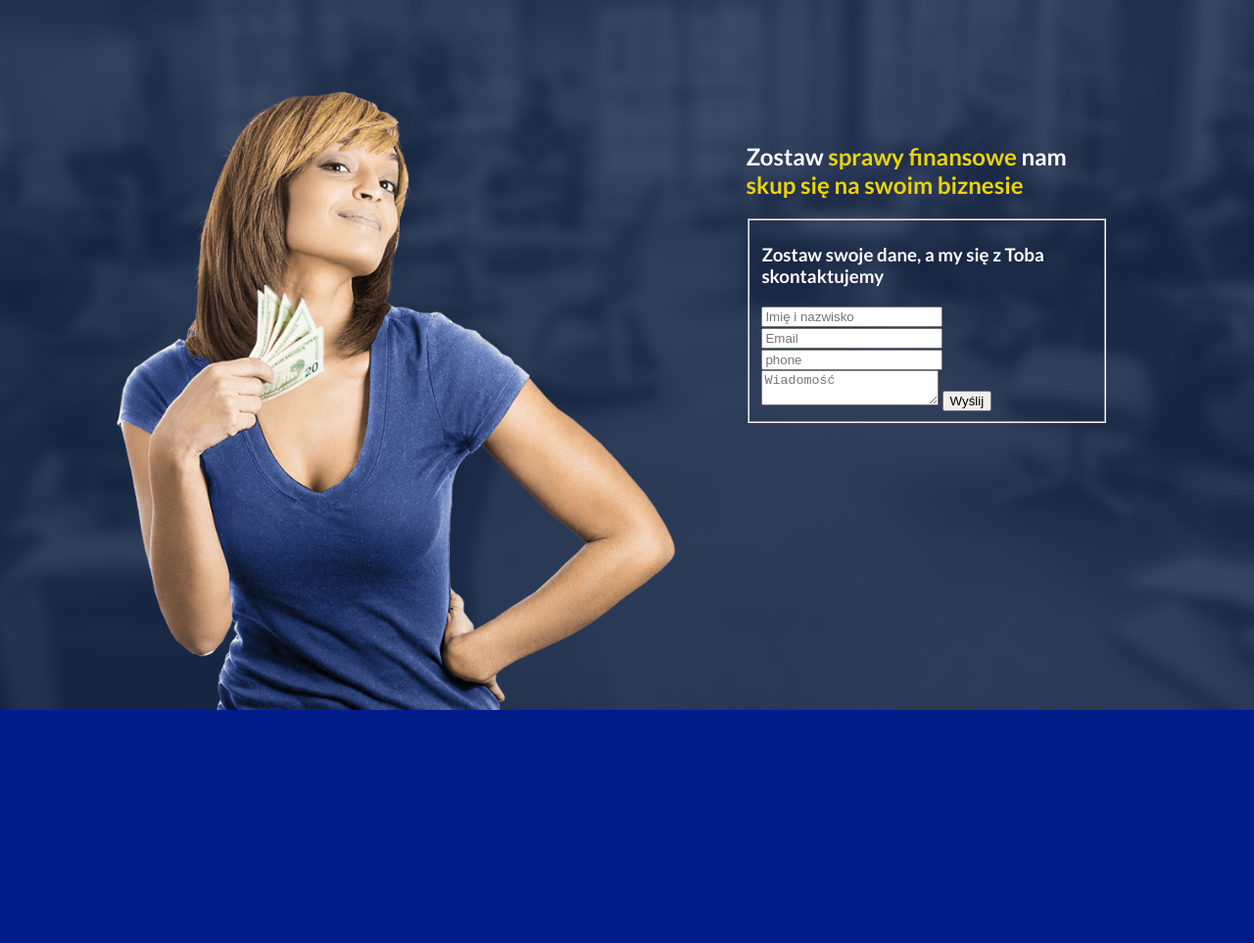
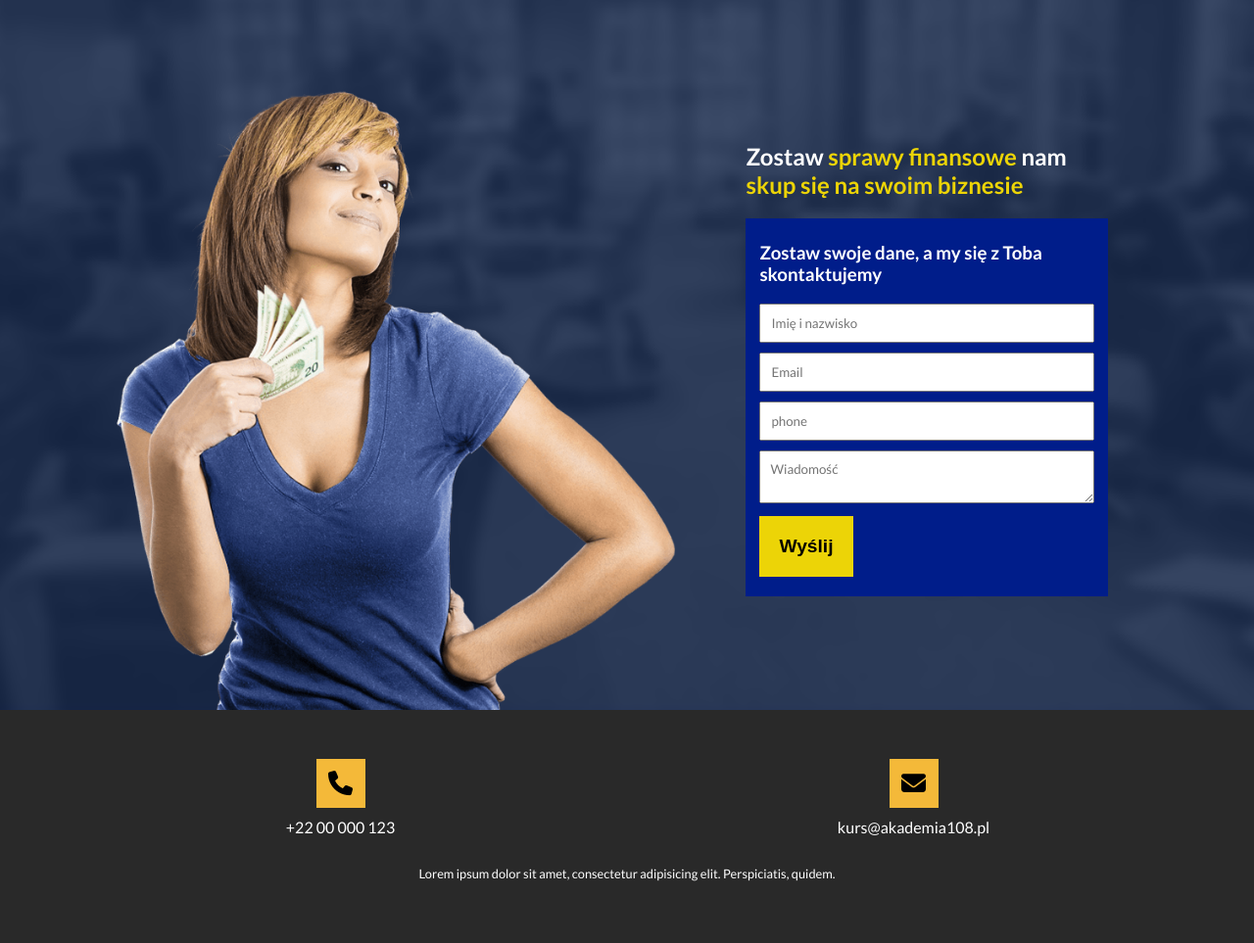
Before and after one commit to wasilionok/Sass-finanse, a website: page app/index.html in a window 1280 px wide. Shown: the part 75-1038 px from the top of the page at 98% size. Before the commit the page ends 800 px from the top, so only its background shows below. Drawn offline with nearby package versions, Linux system fonts and the light colour scheme.

```diff
--- a/app/index.html
+++ b/app/index.html
@@ -31,7 +31,7 @@
             <div class="form-section-right">
                 <h2 class="caption">Zostaw <span class="yellow">sprawy finansowe </span>nam <span class="yellow">skup się na swoim biznesie</span>
                 </h2>
-                   <form action="" id="main-form"></form>
+                <form action="" id="main-form">
                     <fieldset>
                         <h3>Zostaw swoje dane, a my się z Toba skontaktujemy</h3>
                         <input type="text" placeholder="Imię i nazwisko" id="form-name">
@@ -40,11 +40,26 @@
                         <textarea placeholder="Wiadomość" id="form-message"></textarea>
                         <input type="submit" value="Wyślij">
                     </fieldset>
+                </form>
             </div>
         </div>
     </section>
+<footer>
+    <div class="container">
+        <div class='col-1-2 phone-footer'>
+            <i class="fa fa-phone"></i>
+             <span class="phone">+22 00 000 123</span>
+        </div>
+        <div class='col-1-2 phone-footer'>
+            <i class="fa fa-envelope"></i>
+            <span class="mail">kurs@akademia108.pl</span>
+        </div>
+    </div>
+    <div class="container">
+       <p>Lorem ipsum dolor sit amet, consectetur adipisicing elit. Perspiciatis, quidem.</p>
 
-
+    </div>
+</footer>
 
 <!--    jQuery-->
     <script src="https://cdnjs.cloudflare.com/ajax/libs/jquery/3.2.1/jquery.min.js"></script>
--- /dev/null
+++ b/app/scss/_footer.scss
@@ -0,0 +1,26 @@
+footer{
+    background-color: $grey-color;
+    padding: 50px 0;
+    color: #fff;
+    .phone-footer{
+        text-align: center;
+        margin-bottom: 30px;
+        .fa{
+            background-color: #f4b939;
+            color: #000;
+            height: 50px;
+            width: 50px;
+
+            font-size: 25px;
+            text-align: center;
+            line-height: 50px;
+            display: block;
+            margin: auto;
+            margin-bottom: 10px;
+        }
+    }
+    p{
+        text-align: center;
+        font-size: 0.8em;
+    }
+}
--- a/app/scss/_form-section.scss
+++ b/app/scss/_form-section.scss
@@ -9,4 +9,27 @@
         @include right-col-elements;
         top:25%;
     }
+
+    #main-form{
+        background-color: $main-color;
+        fieldset{
+            border-style: none;
+        }
+        input:not([type='submit']), textarea{
+            @include inputs;
+            margin-bottom: 10px;
+            font-family: $main-font;
+
+        }
+        input[type='submit']{
+            @include inputs-submit;
+            margin-bottom: 10px;
+            transition: all .3s;
+
+            &:hover {
+                background-color: #fff;
+                cursor: pointer;
+            }
+        }
+    }
 }
--- a/app/scss/_header.scss
+++ b/app/scss/_header.scss
@@ -30,7 +30,7 @@
         width: 300px;
         .fa{
             @include fa-header;
-//            line-height: 45;
+            line-height: 45px;
         }
         span{
             display: block;
--- a/app/scss/_mixins.scss
+++ b/app/scss/_mixins.scss
@@ -9,3 +9,14 @@
     right: 8%;
     width: 370px;
 }
+@mixin inputs {
+    padding: 10px;
+    width: 100%;
+}
+@mixin inputs-submit{
+    padding: 20px;
+    background-color: $yellow-color;
+    font-size: 1.2em;
+    font-weight: 700;
+    border: 0px solid #fff;
+}
--- a/app/scss/styles.scss
+++ b/app/scss/styles.scss
@@ -7,3 +7,5 @@
 @import 'header';
 
 @import 'form-section';
+
+@import 'footer';
```
Also changed, not shown: app/css/styles.css, app/scss/_general.scss (line endings or trailing spaces), 1 other file. Lines whose indentation alone changed are shown as unchanged.
